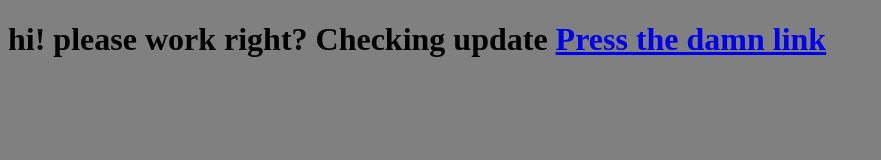
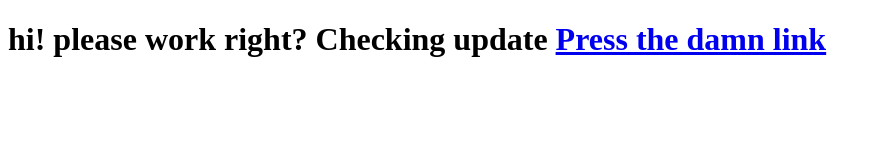
Before and after one commit to WelloJr/Course, a plain HTML site: page site/index.html in a window 1280 px wide. Shown: the whole page, without its empty margins (0-881 px from the left). Drawn offline with Linux system fonts and the light colour scheme.

Commit message:
edit index.html links.html

```diff
--- a/site/index.html
+++ b/site/index.html
@@ -1,6 +1,5 @@
 <!DOCTYPE html>
 <html>
-<link rel="stylesheet" href="style.css">
 <head>
     <title>Hello</title>
 </head>
```
Also changed, not shown: site/links.html (+0 -1 lines).
